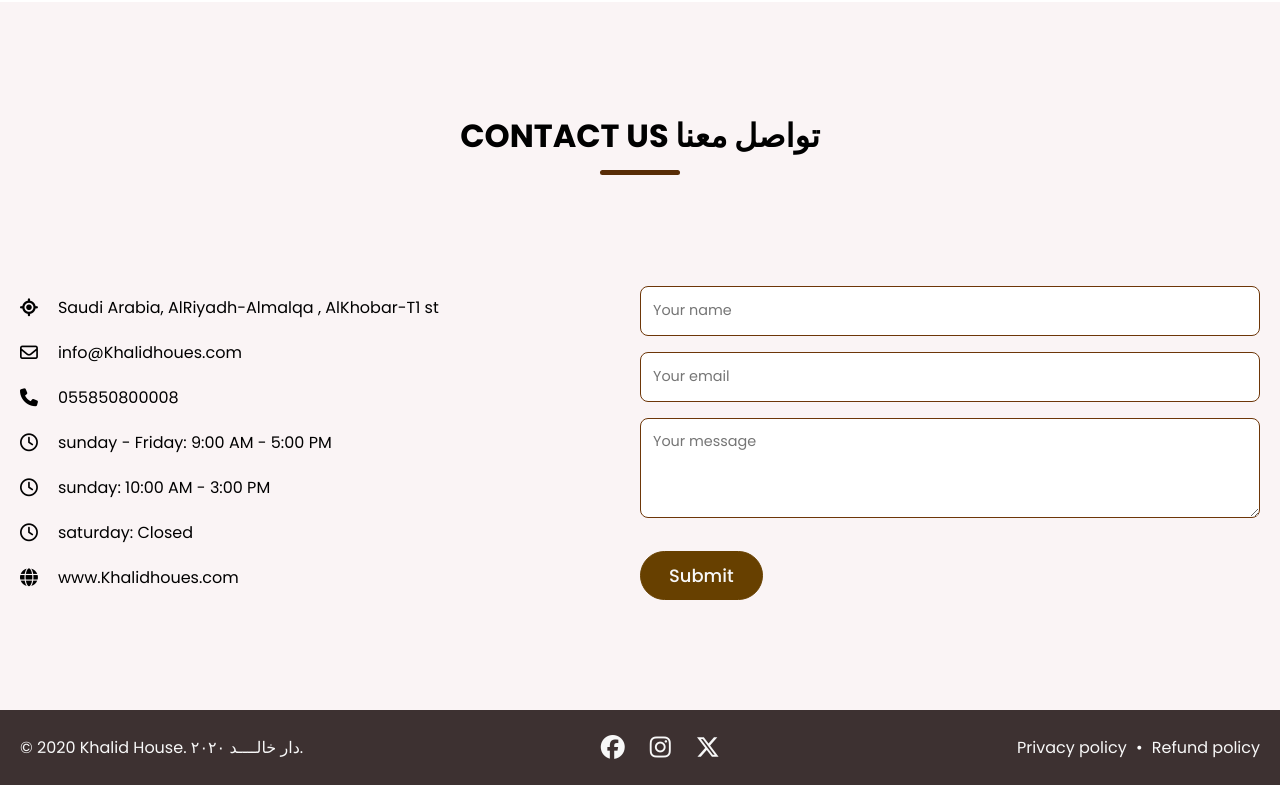
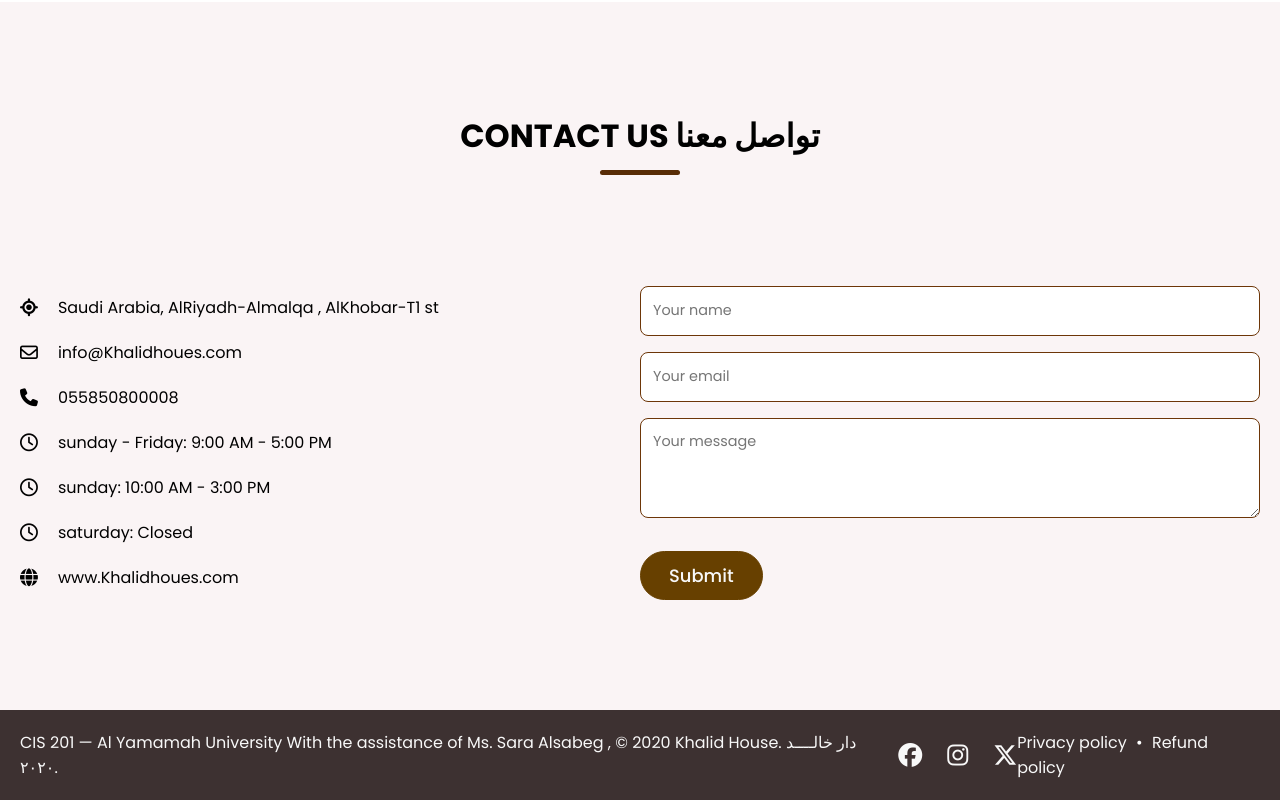
Before and after one commit to KhalidAAlhathal/Khalid-house---Final-project, a plain HTML site: page KhalidHouse web , دار خالـــــد موقع/index.html in a window 1280 px wide. Shown: the part 3831-4631 px from the top of the page. Drawn offline with nearby package versions, Linux system fonts and the light colour scheme; a web font is replaced by a local one.

Commit message:
Update index.html

```diff
--- a/KhalidHouse web , دار خالـــــد موقع/index.html
+++ b/KhalidHouse web , دار خالـــــد موقع/index.html
@@ -209,7 +209,8 @@
       <!-- Footer section -->
       <footer class="footer-section">
         <div class="section-content">
-          <p class="copyright-text">© 2020 Khalid House. دار خالــــد ٢٠٢٠.</p>
+          <p class="copyright-text">  CIS 201 — Al Yamamah University
+With the assistance of Ms. Sara Alsabeg , © 2020 Khalid House. دار خالــــد ٢٠٢٠.</p>
 
           <div class="social-link-list">
             <a href="#" class="social-link"><i class="fa-brands fa-facebook"></i></a>
```
